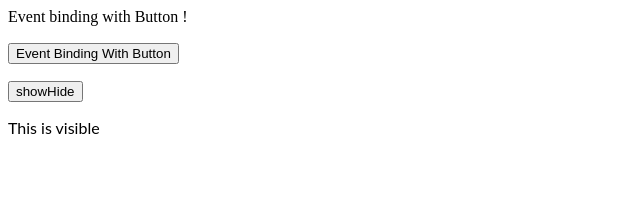
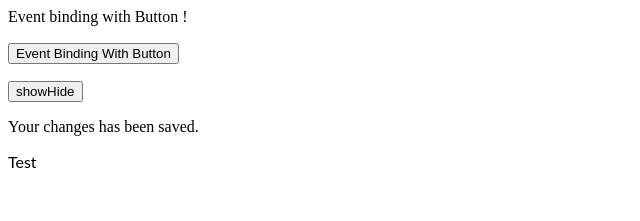
Before and after one commit to edwardgazitonline/angular-nice-project, an Angular app: page / in a window 1280 px wide. Shown: the top 221 px of the page, without its empty margins (0-640 px from the left). Built offline with nearby package versions, Linux system fonts and the light colour scheme.

Commit message:
1 file modified

```diff
--- a/src/app/app.component.html
+++ b/src/app/app.component.html
@@ -7,7 +7,6 @@
     <strong>List Saved!</strong> Your changes has been saved.
   </div>
 -->
-    <div *ngIf="showHide()" >
-         Your changes has been saved.
-    </div>
-<p [hidden]="showHide()">This is visible</p>
+<div *ngIf="[showHide()]">Your changes has been saved.</div>
+<p *ngIf="showHide()">This is visible</p>
+<p (click)=[show]> Test</p>
```
